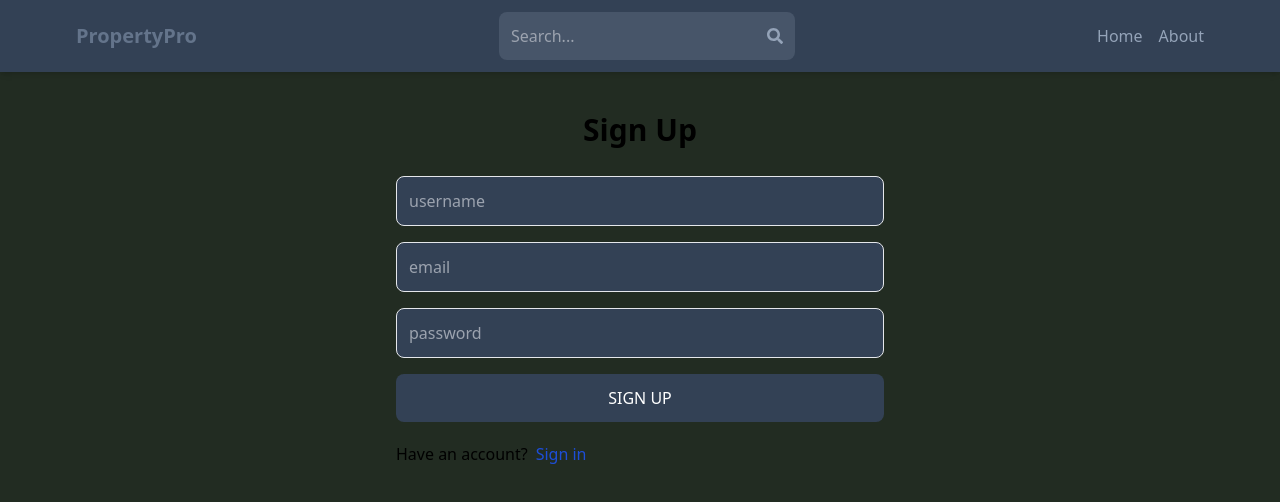
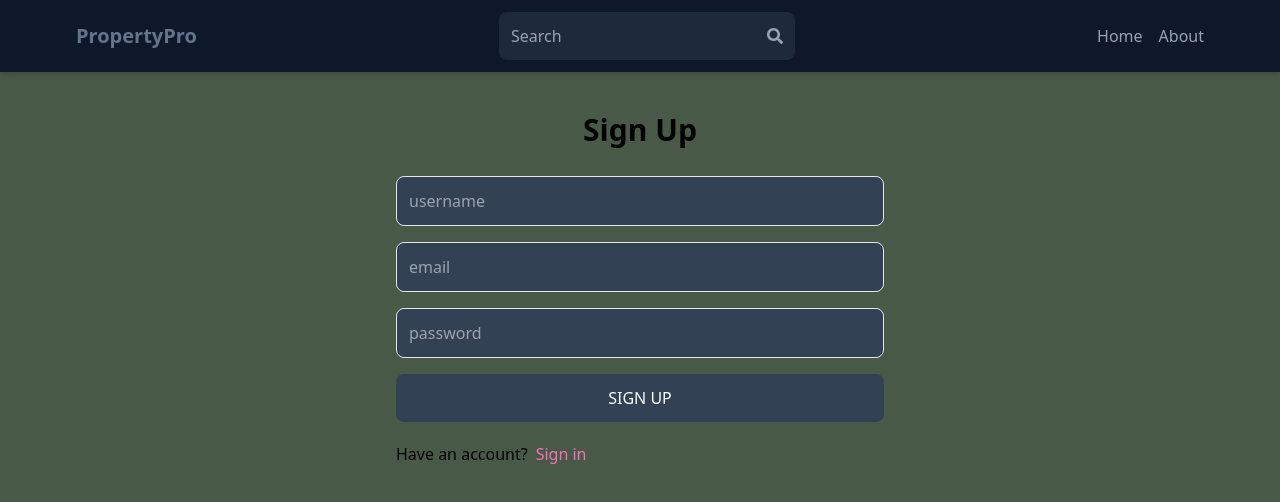
Before and after one commit to Rafiqdevhub/MERN_Real_Estate_App, a React (Vite) app in the folder client/: page /sign-up in a window 1280 px wide. Shown: the top 502 px of the page. Built offline with nearby package versions, Linux system fonts and the light colour scheme.

Commit message:
changes colors

```diff
--- a/client/src/components/Header.jsx
+++ b/client/src/components/Header.jsx
@@ -8,7 +8,7 @@ const Header = () => {
   //   const { currentUser } = useSelector();
   const handleSubmit = () => {};
   return (
-    <header className="bg-slate-700 shadow-md">
+    <header className="bg-slate-900 shadow-md">
       <div className="flex justify-between items-center max-w-6xl mx-auto p-3">
         <Link to="/">
           <h1 className="font-bold text-sm sm:text-xl flex flex-wrap">
@@ -17,11 +17,11 @@ const Header = () => {
         </Link>
         <form
           onSubmit={handleSubmit}
-          className="bg-slate-600 p-3 rounded-lg flex items-center"
+          className="bg-slate-800 p-3 rounded-lg flex items-center"
         >
           <input
             type="text"
-            placeholder="Search..."
+            placeholder="Search"
             className="bg-transparent focus:outline-none w-24 sm:w-64"
             value={searchTerm}
             onChange={(e) => setSearchTerm(e.target.value)}
--- a/client/src/index.css
+++ b/client/src/index.css
@@ -3,5 +3,5 @@
 @tailwind utilities;
 
 body {
-  background-color: rgb(34, 44, 34);
+  background-color: rgb(72, 89, 72);
 }
--- a/client/src/pages/SignUp.jsx
+++ b/client/src/pages/SignUp.jsx
@@ -76,7 +76,7 @@ export default function SignUp() {
       <div className="flex gap-2 mt-5">
         <p>Have an account?</p>
         <Link to={"/sign-in"}>
-          <span className="text-blue-700">Sign in</span>
+          <span className="text-pink-400 text-balance">Sign in</span>
         </Link>
       </div>
       {error && <p className="text-red-500 mt-5">{error}</p>}
```
